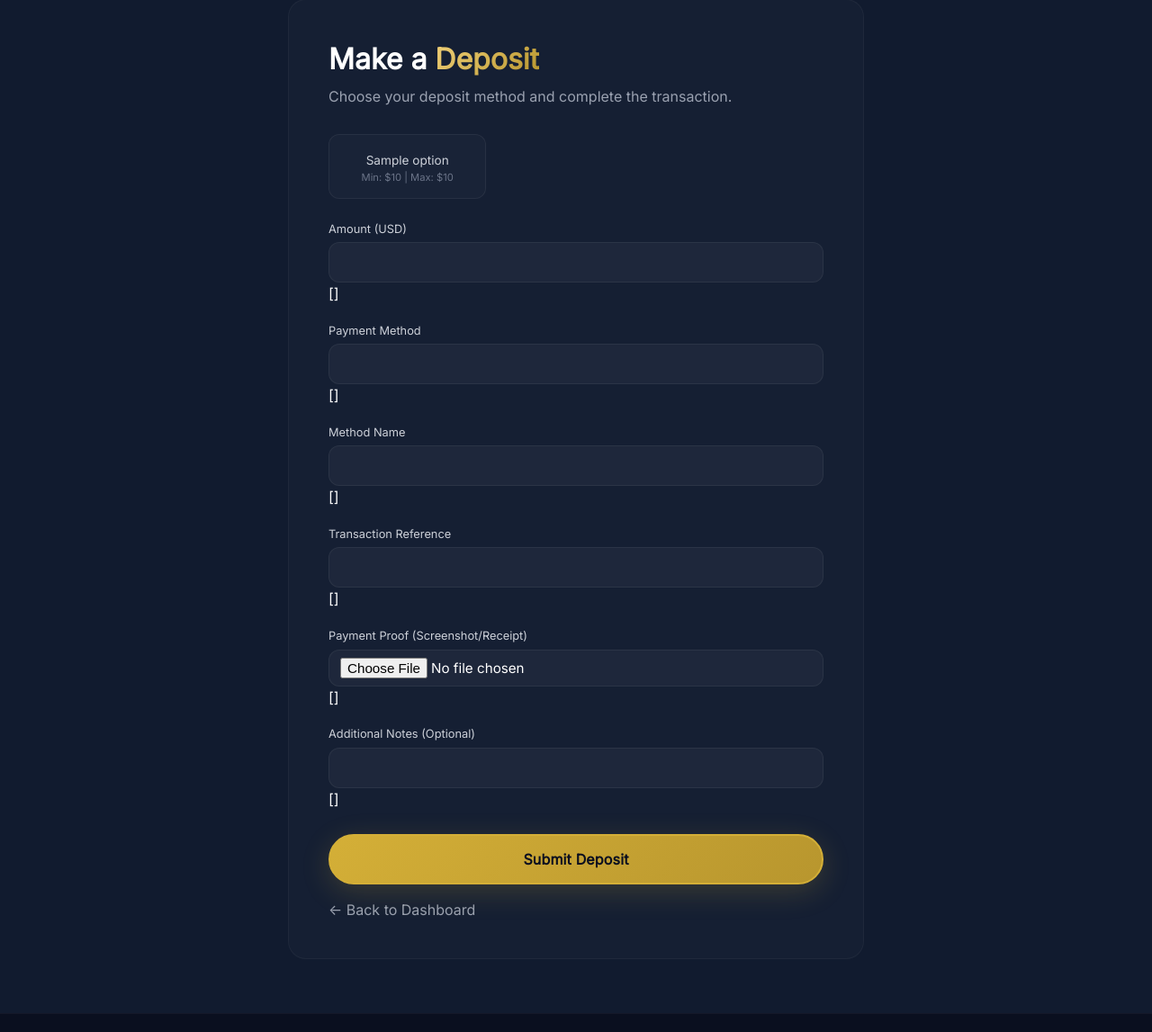
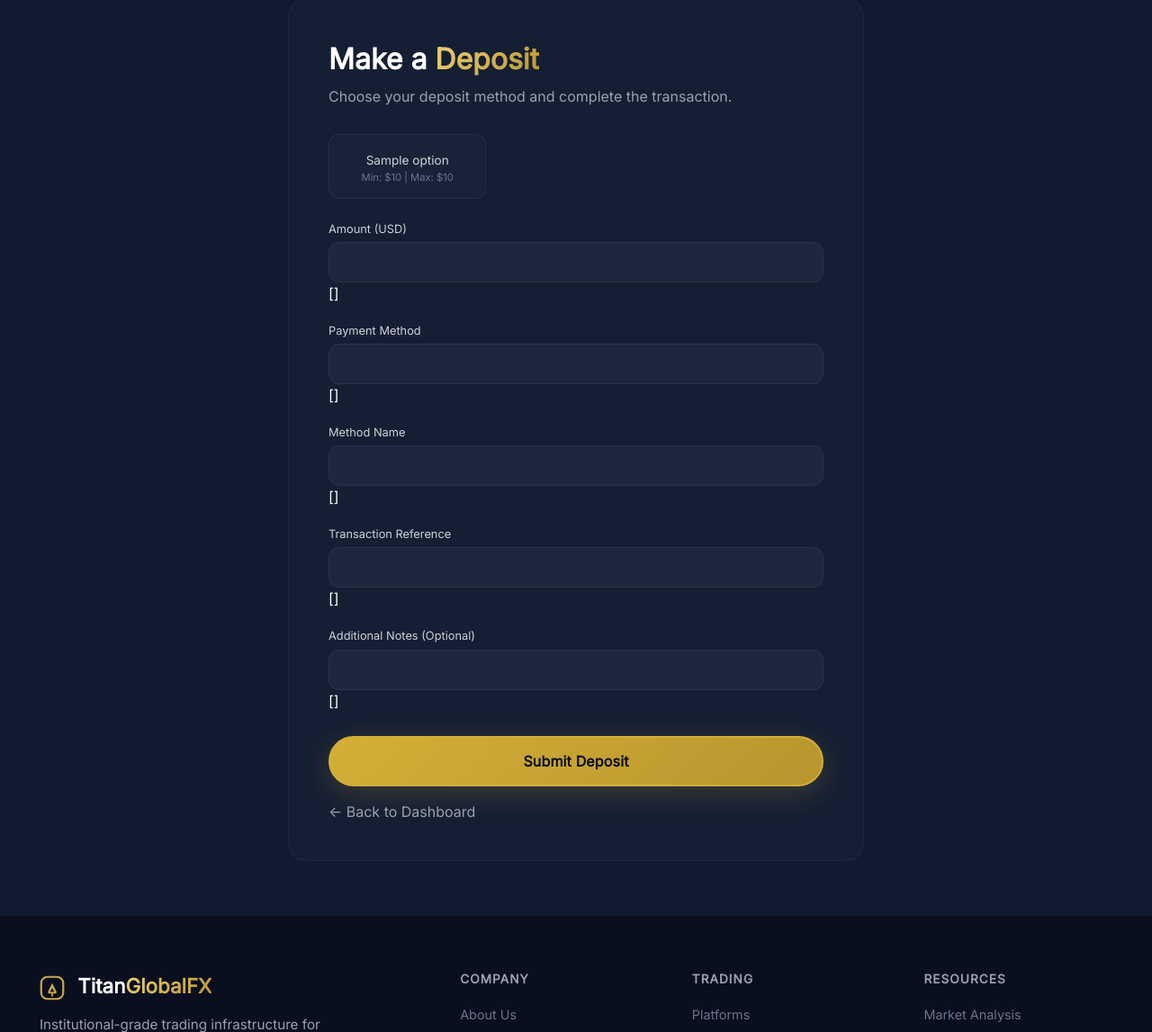
Before and after one commit to pmppy13/titan-global-fx, a Django app: template templates/dashboard/deposit.html in a window 1280 px wide. Shown: the part 121-1268 px from the top of the page at 90% size. Run offline with Django 5.2, Linux system fonts and the light colour scheme; the template is opened without the code that fills it: most values are stand-ins (such as "Sample title", 1, 10 or a date in 2020); form fields are guessed from the names that the template uses.

Commit message:
Remove payment proof section from deposit form
Removed payment proof input from deposit form.

```diff
--- a/templates/dashboard/deposit.html
+++ b/templates/dashboard/deposit.html
@@ -236,11 +236,7 @@
                     {{ form.reference }}
                     {{ form.reference.errors }}
                 </div>
-                <div class="form-group">
-                    <label for="{{ form.proof_image.id_for_label }}">Payment Proof (Screenshot/Receipt)</label>
-                    {{ form.proof_image }}
-                    {{ form.proof_image.errors }}
-                </div>
+
                 <div class="form-group">
                     <label for="{{ form.notes.id_for_label }}">Additional Notes (Optional)</label>
                     {{ form.notes }}
```
